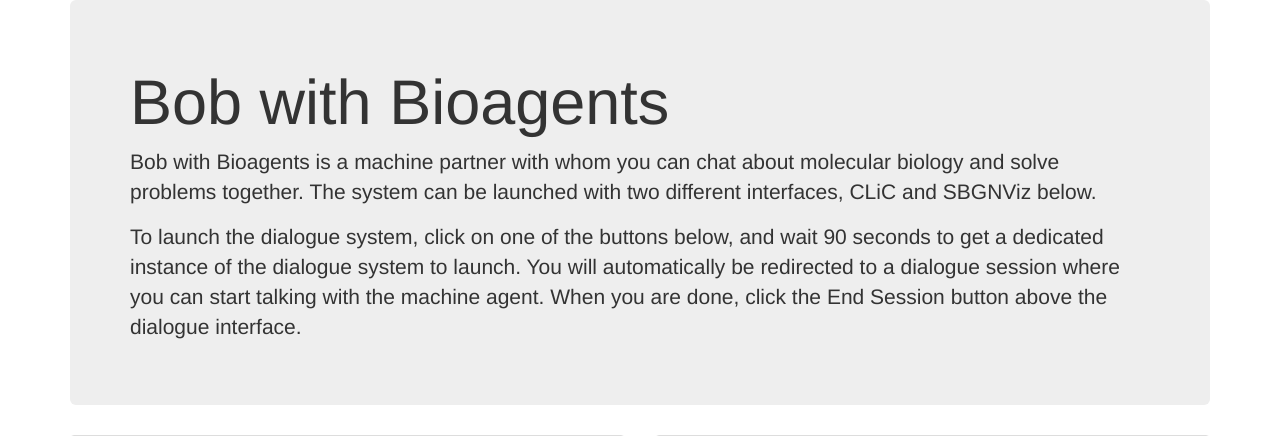
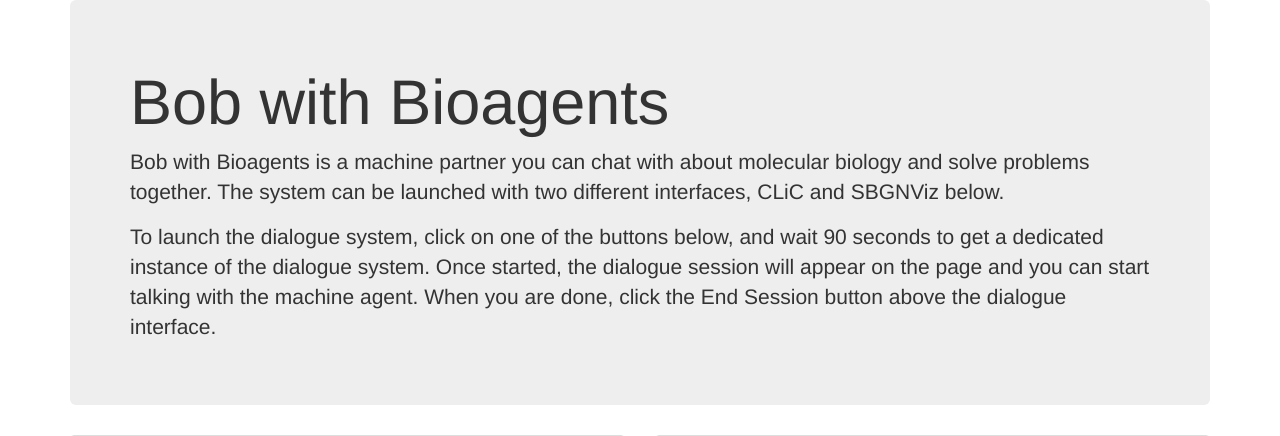
Before and after one commit to bgyori/cwc_integ_service, a Flask app: page / in a window 1280 px wide. Shown: the top 436 px of the page. Run offline with Flask 2, Linux system fonts and the light colour scheme; data that the repository does not hold is empty; some libraries are stand-ins or nearby versions.

Commit message:
Tweak intro text

```diff
--- a/templates/index.html
+++ b/templates/index.html
@@ -9,15 +9,15 @@
     <div class="jumbotron">
         <h1>Bob with Bioagents</h1>
         <p>
-        Bob with Bioagents is a machine partner with whom you can chat
+        Bob with Bioagents is a machine partner you can chat with
         about molecular biology and solve problems together.
         The system can be launched with two different interfaces, CLiC and
         SBGNViz below.
         </p>
         <p>
         To launch the dialogue system, click on one of the buttons below, and wait
-        90 seconds to get a dedicated instance of the dialogue system to launch.
-        You will automatically be redirected to a dialogue session where you can
+        90 seconds to get a dedicated instance of the dialogue system.
+        Once started, the dialogue session will appear on the page and you can
         start talking with the machine agent. When you are done, click the
         End Session button above the dialogue interface.
         </p>
```
